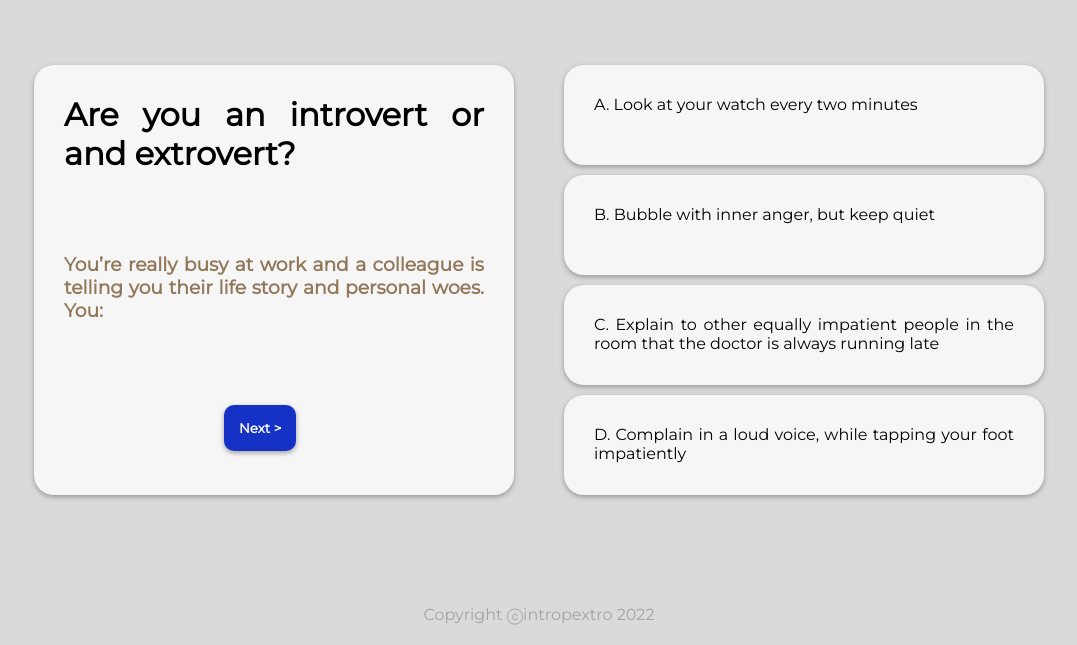
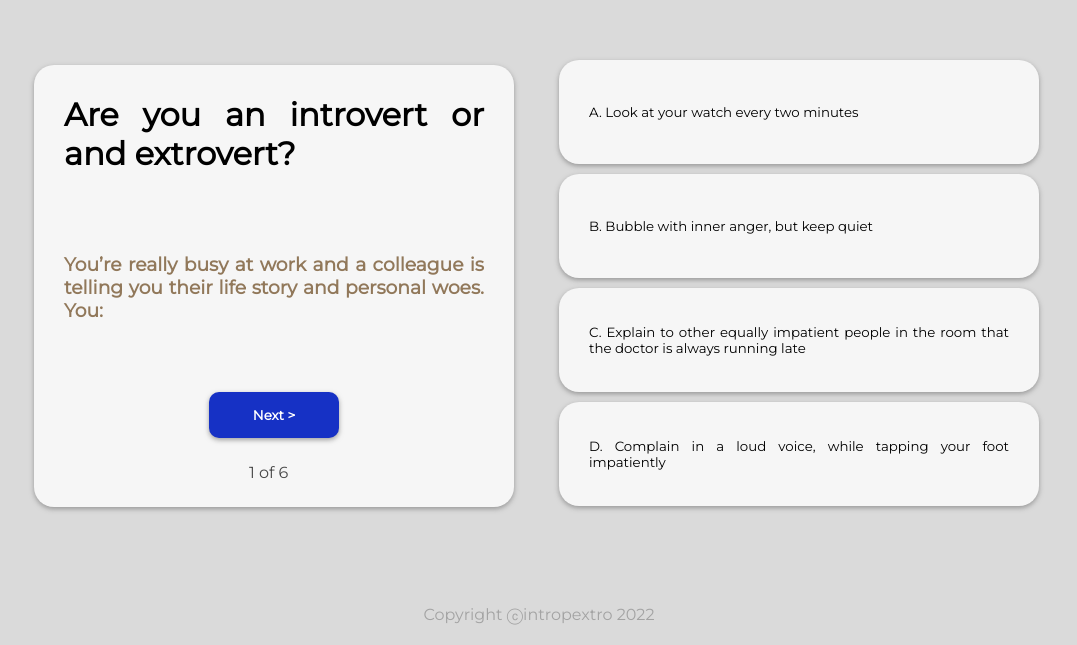
Before and after one commit to phenomenone/survey_introvert_extrovert, a React (Create React App) app: page / in a window 1280 px wide. Shown: the part 155-800 px from the top of the page, without its empty margins (101-1178 px from the left). Built offline with nearby package versions, Linux system fonts and the light colour scheme; a web font is replaced by a local one.

Commit message:
[Add] Updated all divs for Card component to buttons. Update animations and css config.

```diff
--- a/public/styles.css
+++ b/public/styles.css
@@ -12,7 +12,6 @@ h3 {
   color: rgb(145, 120, 90);
 }
 
-
 .flexbox-container {
   display: flex;
   flex-wrap: wrap;
@@ -22,6 +21,11 @@ h3 {
   flex-direction: row;
 
 }
+.page-count{
+  margin: 30% 45%;
+  color: rgb(71, 71, 71);
+  filter: blur(0.6px);
+}
 
 .flexbox-item {
   margin: 10px;
@@ -29,21 +33,49 @@ h3 {
   height: 450px;
   max-width: 500px;
   /* border: 3px solid #333; */
-
 }
 
+.answer-button-card{
+  display: inline-block;
+  background-color: #F6F6F6;
+  text-align: justify;
+  padding: 30px;
+  width: 480px;
+  margin: 5px;
+  height: 6.5rem;
+  border-radius: 20px;
+  border: none;
+  box-shadow: 0 2px 5px rgb(122, 122, 122, 0.7);
+}
+
+.answer-button-card:hover{
+  background-color: rgb(81, 197, 206);
+  color: azure;
+  font-weight: bold;
+  transition: all .8s;
+  box-shadow: 0 2px 20px rgb(122, 122, 122, 0.7);
+}
+
+.answer-button-card:active{
+  background-color: rgb(106, 172, 32);
+  color: azure;
+}
+
+
 .card {
-  background: #F6F6F6;
+  background-color: #F6F6F6;
   text-align: justify;
   border-radius: 20px;
   box-shadow: 0 2px 5px rgb(122, 122, 122, 0.7);
   padding: 30px;
   height: 2.5rem;
   margin: 10px;
+  border: none;
+  height: 382px;
 }
 
 .btn-p {
-  margin: -100px 200px;
+  margin: -25% 37%;
   }
 
 .btn {
@@ -54,10 +86,14 @@ h3 {
   border-radius: 10px;
   border: none;
   box-shadow: 0 2px 5px rgb(122, 122, 122, 0.7);
+  width: 130px;
+  align-items: center;
 }
 
-.main-card {
-  height: 370px;
+.btn:hover {
+  box-shadow: 0 2px 20px rgb(122, 122, 122, 0.7);
+  background-color: rgb(158, 58, 240);
+  transition: all 0.5s
 }
 
 /* footer */
--- a/src/components/App.jsx
+++ b/src/components/App.jsx
@@ -12,7 +12,10 @@ function App() {
   return (
     <div>
       <div className="flexbox-container">
-          <Maincard question={questions[questionNumber].question} />
+          <Maincard
+          question={questions[questionNumber].question}
+          id={questions[questionNumber].id}
+          />
           <Card id={questions[questionNumber].id}/>
       </div>
 
--- a/src/components/Card.jsx
+++ b/src/components/Card.jsx
@@ -5,18 +5,18 @@ function Card(Props) {
 
   return (
     <div className="flexbox-item">
-      <div className="card">
-        <p>{questions[Props.id].answer1}</p>
-      </div>
-      <div className="card">
-        <p>{questions[Props.id].answer2}</p>
-      </div>
-      <div className="card">
-        <p>{questions[Props.id].answer3}</p>
-      </div>
-      <div className="card">
-        <p>{questions[Props.id].answer4}</p>
-      </div>
+      <button type="button" className="answer-button-card" active="true">
+      {questions[Props.id].answer1}
+      </button>
+      <button className="answer-button-card" active="true">
+      {questions[Props.id].answer2}
+      </button>
+      <button className="answer-button-card" active="true">
+      {questions[Props.id].answer3}
+      </button>
+      <button className="answer-button-card" active="true">
+      {questions[Props.id].answer4}
+      </button>
     </div>
   );
 }
--- a/src/components/Maincard.jsx
+++ b/src/components/Maincard.jsx
@@ -4,13 +4,14 @@ function Maincard(Props) {
   return (
     <div className="flexbox-item">
     <form action="">
-      <div className="card main-card">
+      <div className="card">
         <h1>Are you an introvert or and extrovert?</h1>
         <h3> {Props.question}</h3>
       </div>
       <div className="btn-p">
-        <input className="btn" type="submit" Value="Next >" />
+        <input className="btn" type="submit" value="Next >" />
       </div>
+      <p className="page-count">{Props.id} of 6</p>
     </form>
     </div>
   );
```
